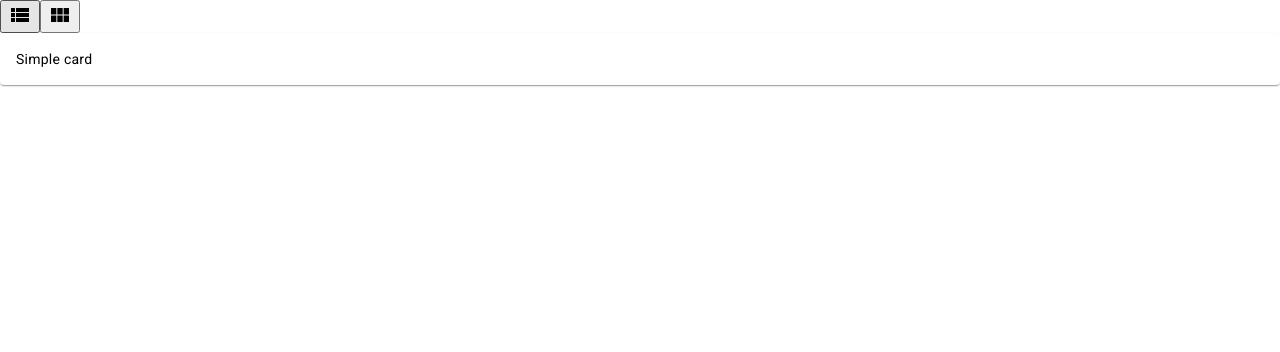
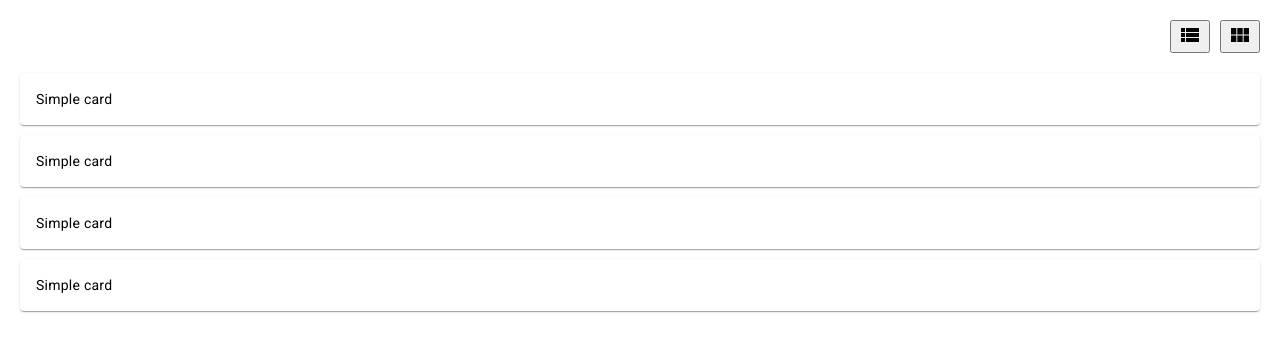
Before and after one commit to dryant/dfa-pec5, an Angular app: page / in a window 1280 px wide. Shown: the top 352 px of the page. Built offline with nearby package versions, Linux system fonts and the light colour scheme.

Commit message:
add: styles

```diff
--- a/src/app/components/citylist/citylist.component.html
+++ b/src/app/components/citylist/citylist.component.html
@@ -1,3 +1,12 @@
-<mat-card>
+<mat-card class="mat-margin">
   <mat-card-content>Simple card</mat-card-content>
 </mat-card>
+<mat-card class="mat-margin">
+  <mat-card-content>Simple card</mat-card-content>
+</mat-card>
+<mat-card class="mat-margin">
+  <mat-card-content>Simple card</mat-card-content>
+</mat-card>
+<mat-card class="mat-margin">
+  <mat-card-content>Simple card</mat-card-content>
+</mat-card>
--- a/src/styles.scss
+++ b/src/styles.scss
@@ -1,4 +1,28 @@
 /* You can add global styles to this file, and also import other style files */
 
-html, body { height: 100%; }
-body { margin: 0; font-family: Roboto, "Helvetica Neue", sans-serif; }
+html,
+body {
+  height: 100%;
+}
+body {
+  margin: 0;
+  font-family: Roboto, "Helvetica Neue", sans-serif;
+}
+.container {
+  height: 100%;
+  display: flex;
+  flex-direction: column;
+  margin: 10px 20px;
+}
+.menu {
+  display: flex;
+  flex-direction: row;
+  //   justify-content: space-between;
+  justify-content: flex-end;
+  margin: 10px 0;
+  gap: 10px;
+  width: 100%;
+}
+mat-card {
+  margin: 10px 0;
+}
```
